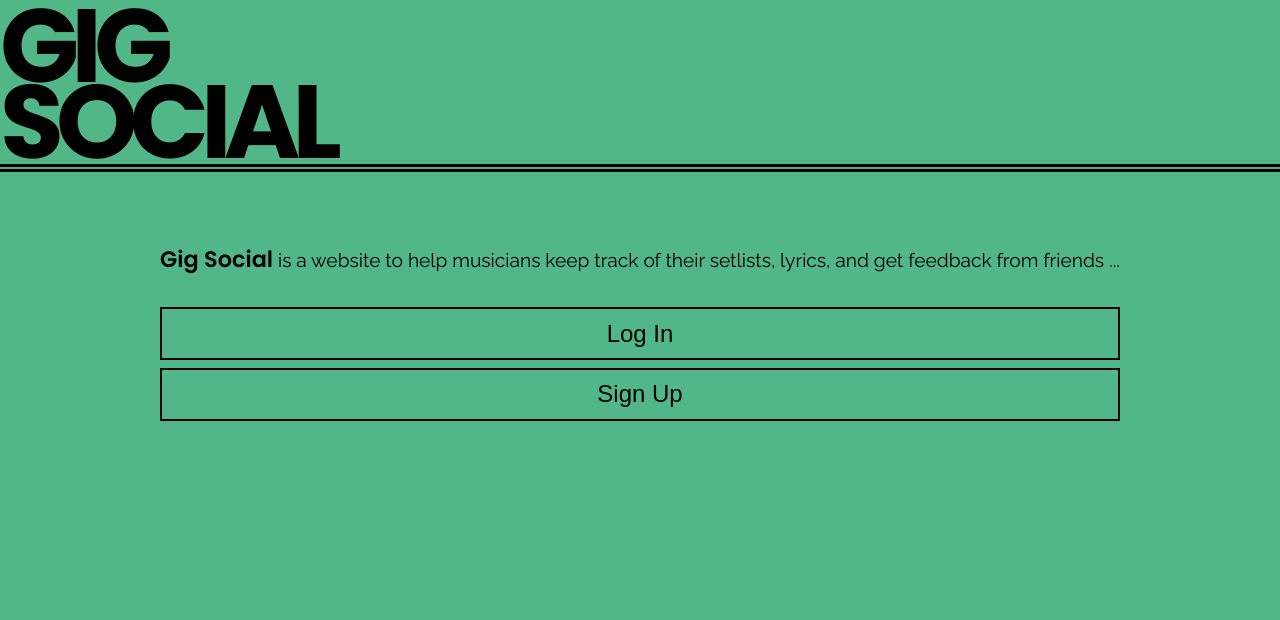
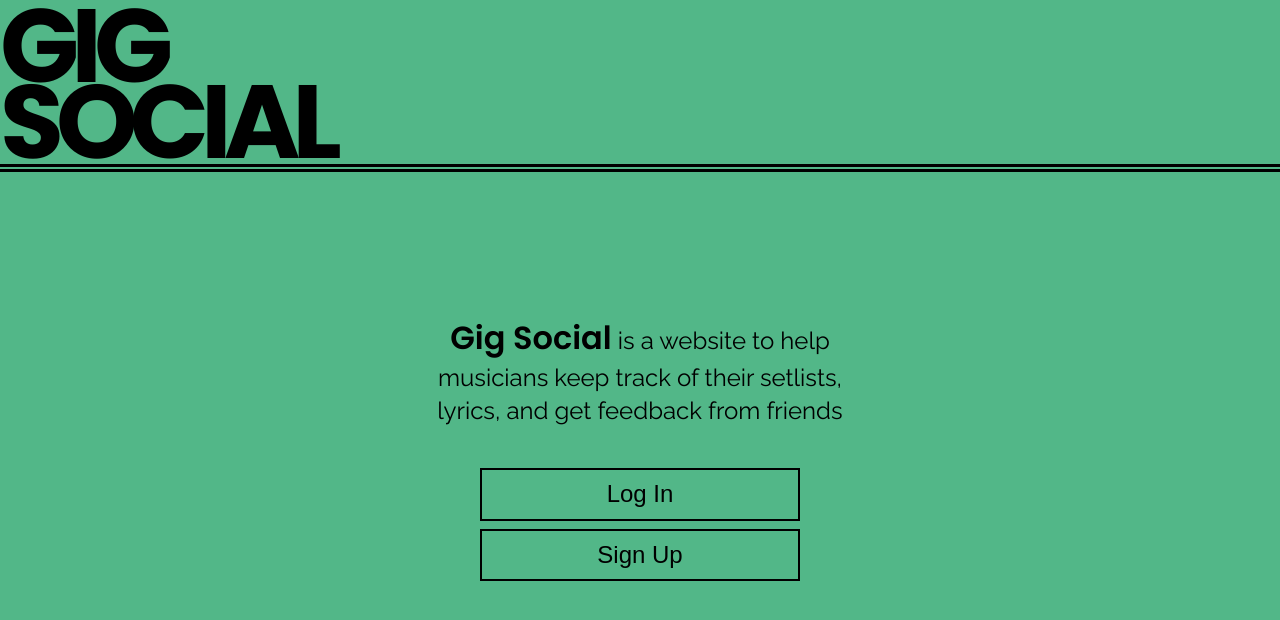
Before and after one commit to davepaulsanders/gigSocial, a React (Create React App) app in the folder client/: page / in a window 1280 px wide. Shown: the top 620 px of the page. Built offline with nearby package versions, Linux system fonts and the light colour scheme.

Commit message:
Landing page styling done

```diff
--- a/client/src/index.css
+++ b/client/src/index.css
@@ -19,6 +19,7 @@ button {
   background-color: transparent;
   border: 2px solid black;
   transition: background-color 0.2s ease-in-out;
+  white-space: nowrap;
 }
 
 button:hover {
--- a/client/src/pages/LandingPage.css
+++ b/client/src/pages/LandingPage.css
@@ -46,3 +46,28 @@
 .log-in-button {
     margin-bottom: 0.5rem;
 }
+
+@media only screen and (min-width: 600px) {
+    .title-container {
+        margin-bottom: 9rem;
+    }
+    .button-container {
+        width: 20rem;
+    }
+
+    .site-name {
+        font-size: 2rem;
+    }
+    .site-description {
+        width: 60%;
+        font-size: 1.5rem;
+        margin-bottom: 2.5rem;
+    }
+}
+
+@media only screen and (min-width: 1000px) {
+    .site-description {
+        width: 35%;
+    }
+
+}
--- a/client/src/pages/LandingPage.js
+++ b/client/src/pages/LandingPage.js
@@ -12,7 +12,7 @@ export default function LandingPage() {
         <h2 className="site-description">
           <span className="site-name">Gig Social</span> is a website to help
           musicians keep track of their setlists, lyrics, and get feedback from
-          friends ...
+          friends
         </h2>
         <div className="button-container">
           <button className="log-in-button">Log In</button>
```
